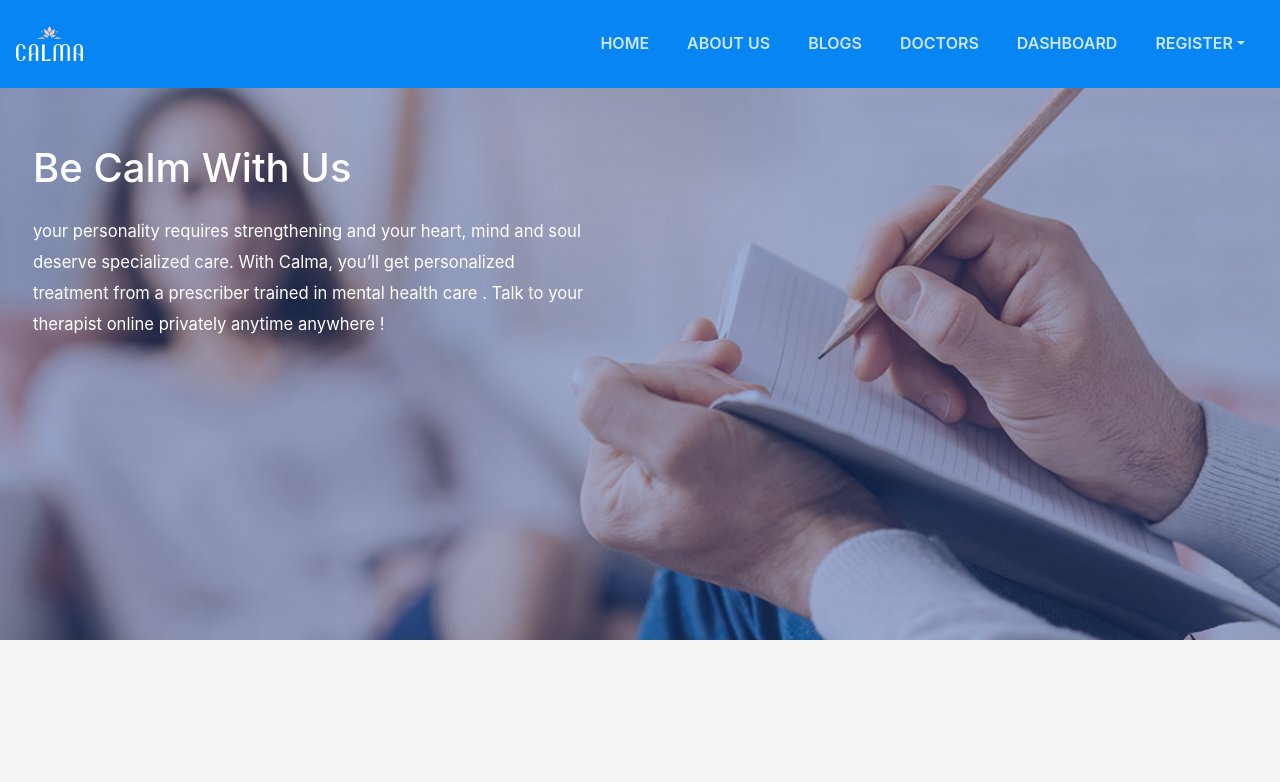
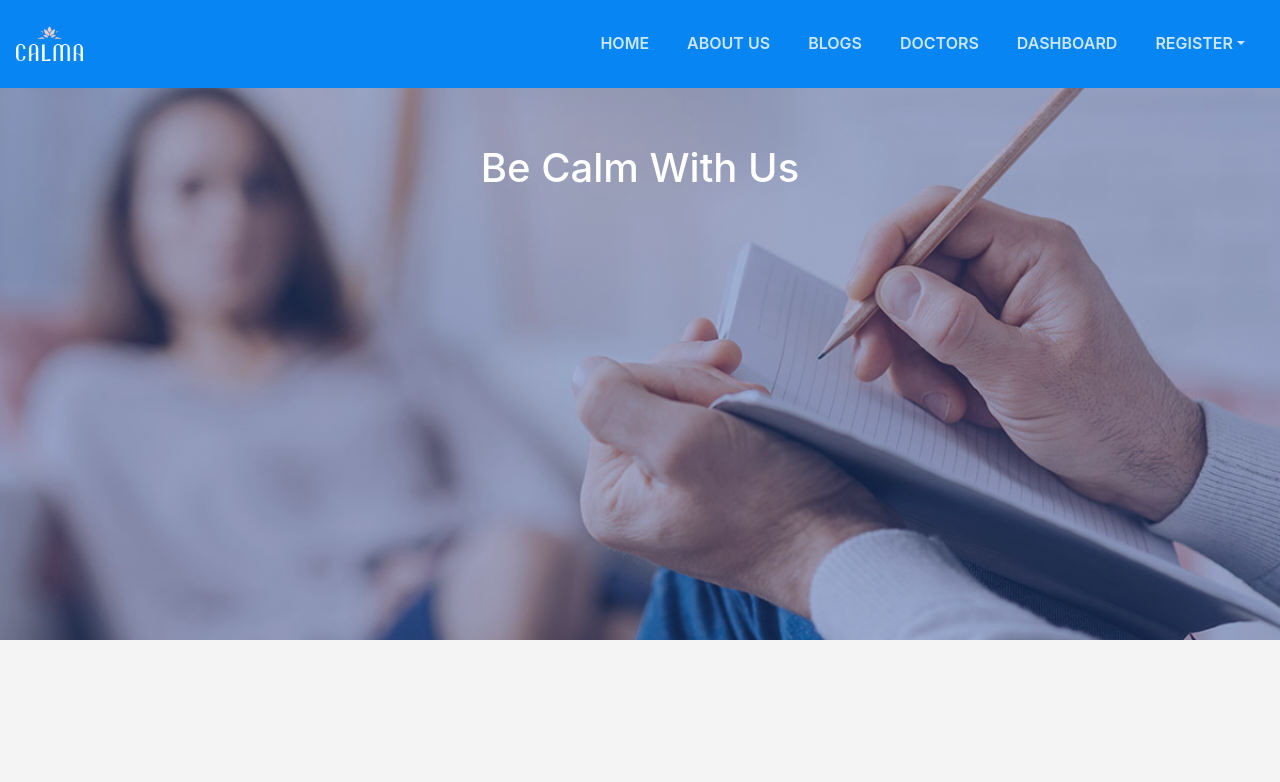
Before and after one commit to marinaBergas/Calma, a React (Create React App) app: page / in a window 1280 px wide. Shown: the top 782 px of the page. Built offline with nearby package versions, Linux system fonts and the light colour scheme; no server answers.

Commit message:
fix header

```diff
--- a/src/components/Home/Header/Header.js
+++ b/src/components/Home/Header/Header.js
@@ -15,9 +15,8 @@ function Header() {
     return (
           <>
             <div className="header-text text-center text-md-left  my-5 py-5">
-              <div className="header-content px-5 col-lg-6 ">
+              <div className="header-content px-5 col-lg-12">
 			          <h1 key={1} className="mb-4 text-left text-white">Be Calm With Us </h1>
-                <p className="large mb-4 text-left  text-white">your personality requires strengthening and your heart, mind and soul deserve specialized care. With Calma, you’ll get personalized treatment from a prescriber trained in mental health care . Talk to your therapist online privately anytime anywhere !</p>
               </div>
             </div>
             {/* <div className="header-image col-12 col-md-4 col-lg-6 col-xl-7">
```
